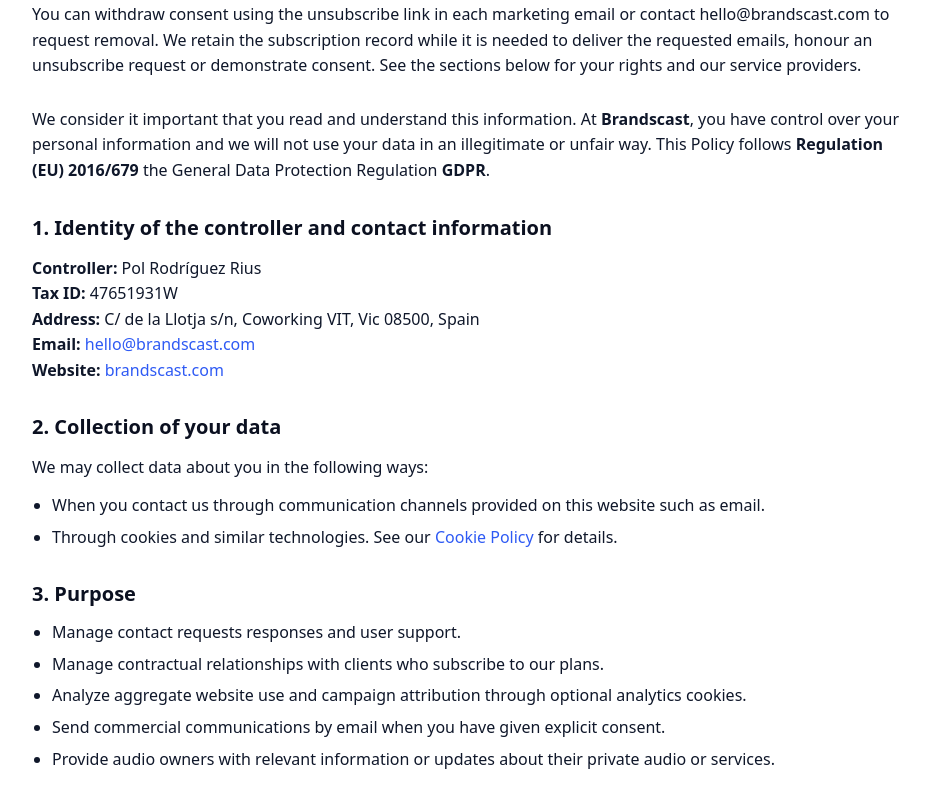
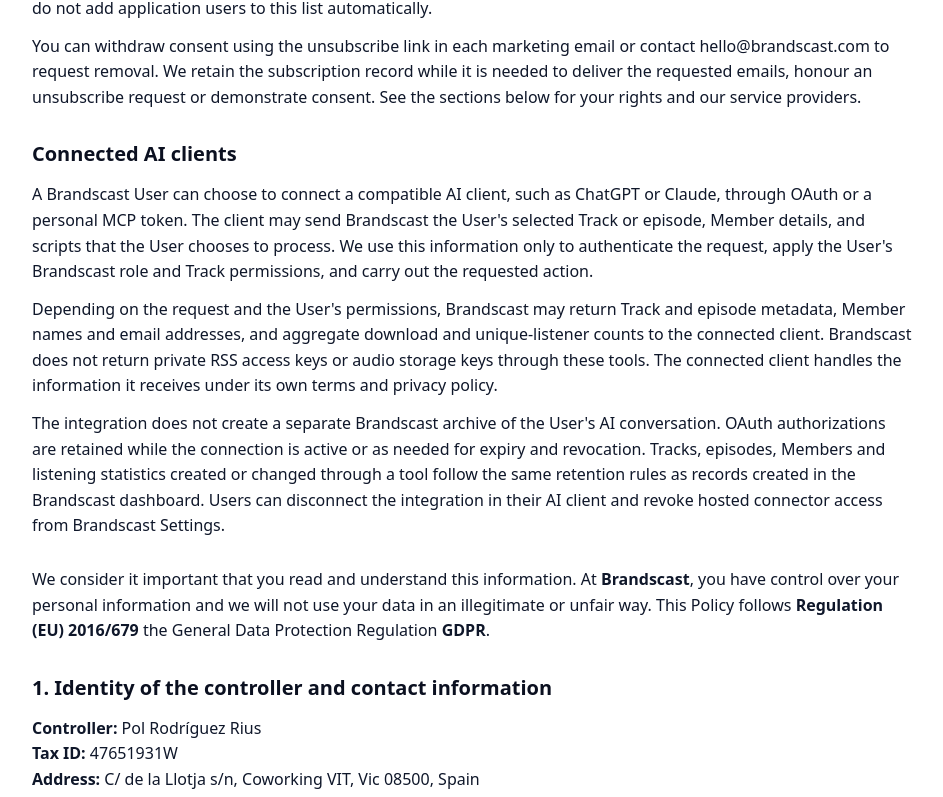
Before and after one commit to polrodriguezriu/brandscastweb, a Next.js app: page /privacy in a window 1280 px wide. Shown: the part 1436-2233 px from the top of the page, without its empty margins (168-1111 px from the left). Built offline with nearby package versions, Linux system fonts and the light colour scheme.

Commit message:
docs: disclose connected AI client data

```diff
--- a/src/app/privacy/page.tsx
+++ b/src/app/privacy/page.tsx
@@ -56,6 +56,9 @@ export default function PrivacyPage() {
             </li>
             <li>
               <a href="#research-emails">Optional research emails</a>
+            </li>
+            <li>
+              <a href="#connected-ai-clients">Connected AI clients</a>
             </li>
             <li>
               <a href="#controller">
@@ -153,6 +156,38 @@ export default function PrivacyPage() {
             requested emails, honour an unsubscribe request or demonstrate
             consent. See the sections below for your rights and our service
             providers.
+          </p>
+        </section>
+
+        <section id="connected-ai-clients">
+          <h2>Connected AI clients</h2>
+          <p>
+            A Brandscast User can choose to connect a compatible AI client,
+            such as ChatGPT or Claude, through OAuth or a personal MCP token.
+            The client may send Brandscast the User&apos;s selected Track or
+            episode, Member details, and scripts that the User chooses to
+            process. We use this information only to authenticate the request,
+            apply the User&apos;s Brandscast role and Track permissions, and carry
+            out the requested action.
+          </p>
+          <p>
+            Depending on the request and the User&apos;s permissions, Brandscast
+            may return Track and episode metadata, Member names and email
+            addresses, and aggregate download and unique-listener counts to the
+            connected client. Brandscast does not return private RSS access keys
+            or audio storage keys through these tools. The connected client
+            handles the information it receives under its own terms and privacy
+            policy.
+          </p>
+          <p>
+            The integration does not create a separate Brandscast archive of
+            the User&apos;s AI conversation. OAuth authorizations are retained
+            while the connection is active or as needed for expiry and
+            revocation. Tracks, episodes, Members and listening statistics
+            created or changed through a tool follow the same retention rules
+            as records created in the Brandscast dashboard. Users can disconnect
+            the integration in their AI client and revoke hosted connector
+            access from Brandscast Settings.
           </p>
         </section>
 
@@ -284,10 +319,12 @@ export default function PrivacyPage() {
             <h2>6. Sharing your personal information</h2>
             <p>
               We do not share your personal data with third parties except when
-              required by law. We work with service providers to operate this
-              website and manage customer relationships and we only use
-              providers that offer adequate guarantees. When required we may
-              disclose data to public authorities law enforcement or courts.
+              required by law, when needed to provide the service through our
+              contracted providers, or when an authorized User directs us to
+              return requested Brandscast data to a connected AI client. We only
+              use providers that offer adequate guarantees. When required we
+              may disclose data to public authorities law enforcement or
+              courts.
             </p>
           </section>
 
```
